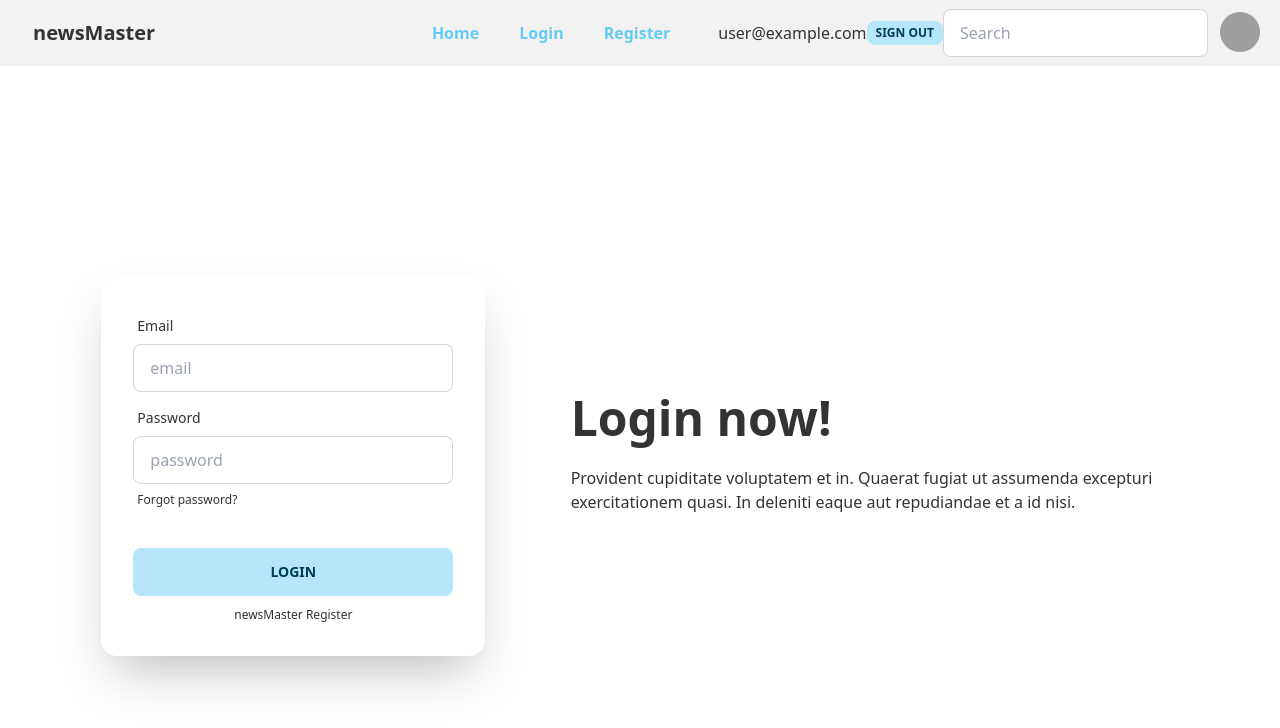
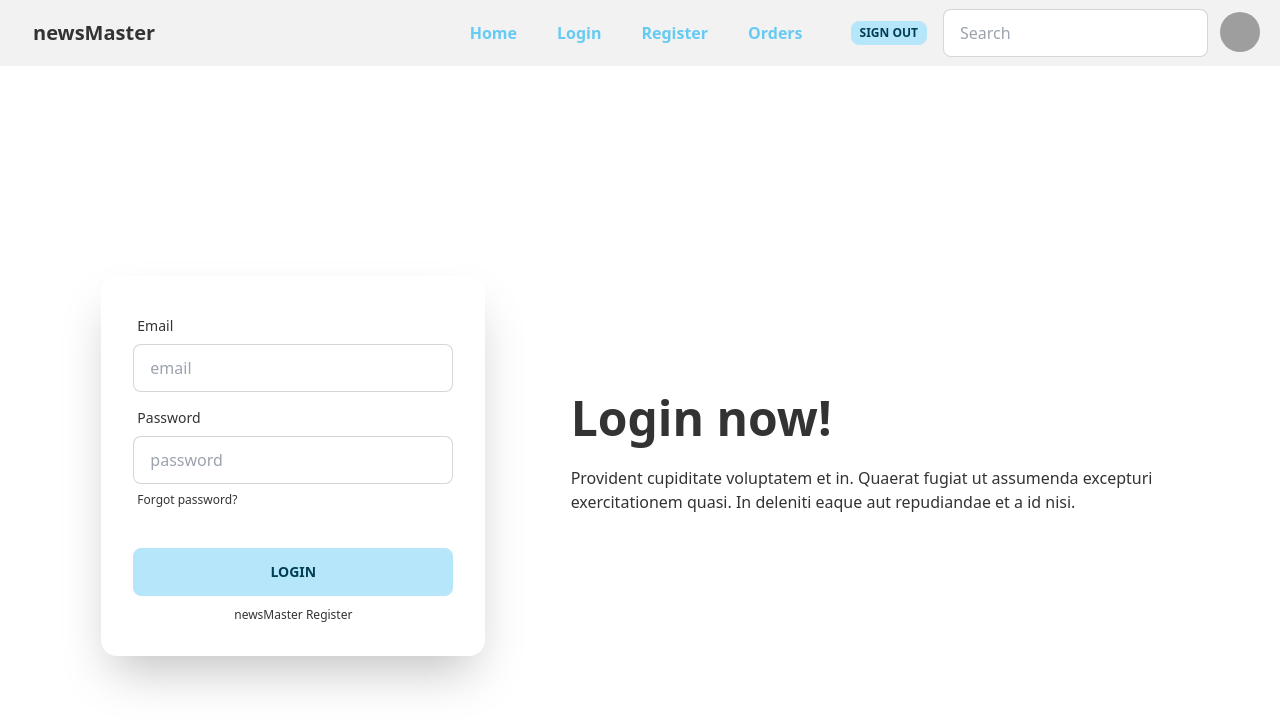
Before and after one commit to rajibrahman74/auth-firebase-context-private-route, a React (Vite) app: page /login in a window 1280 px wide. Shown: the top 728 px of the page. Built offline with nearby package versions, Linux system fonts and the light colour scheme; no server answers; sample sign-in values are in the browser's storage; grey boxes are pictures that could not be loaded.

Commit message:
[ADD]-Private-Route-and-navigate-after-login

```diff
--- a/src/Providers/AuthProviders.jsx
+++ b/src/Providers/AuthProviders.jsx
@@ -12,7 +12,11 @@ export const UserContext = createContext(null);
 const auth = getAuth(app);
 
 const AuthProviders = ({ children }) => {
-  const [user, setUser] = useState("Rajib Rahman");
+  // user state
+  const [user, setUser] = useState(null);
+
+  // loading
+  const [loading, setLoading] = useState(true);
 
   // function for createUser
   const createUser = (email, password) =>
@@ -32,6 +36,7 @@ const AuthProviders = ({ children }) => {
     const unsubscribe = onAuthStateChanged(auth, (currentUser) => {
       console.log("On auth state changed", currentUser);
       setUser(currentUser);
+      setLoading(false);
     });
     return () => {
       unsubscribe();
@@ -43,6 +48,7 @@ const AuthProviders = ({ children }) => {
     createUser,
     signInUser,
     logOut,
+    loading,
   };
 
   return (
--- a/src/components/Header.jsx
+++ b/src/components/Header.jsx
@@ -22,18 +22,21 @@ const Header = () => {
         <Link to="/">Home</Link>
         <Link to="/login">Login</Link>
         <Link to="/register">Register</Link>
+        <Link to="/orders">Orders</Link>
       </div>
       <div>
         {user ? (
           <>
-            <span>{user.email}</span>
-            <button onClick={handleLogout} className="btn btn-primary btn-xs">
+            <button
+              onClick={handleLogout}
+              className="btn btn-primary btn-xs mr-4"
+            >
               Sign out
             </button>
           </>
         ) : (
           <>
-            <button className="btn btn-primary btn-xs">
+            <button className="btn btn-primary btn-xs mr-4">
               <Link to="/login">Login</Link>
             </button>
           </>
--- /dev/null
+++ b/src/components/Orders.jsx
@@ -0,0 +1,11 @@
+import React from 'react';
+
+const Orders = () => {
+    return (
+        <div className="max-w-7xl mx-auto px-4">
+            <h2>This is orders page</h2>
+        </div>
+    );
+};
+
+export default Orders;
--- a/src/main.jsx
+++ b/src/main.jsx
@@ -7,6 +7,8 @@ import Home from "./components/Home";
 import Login from "./components/Login";
 import Register from "./components/Register";
 import AuthProviders from "./Providers/AuthProviders";
+import Orders from "./components/Orders";
+import PrivateRoutes from "./routes/PrivateRoutes";
 
 const router = createBrowserRouter([
   {
@@ -25,6 +27,14 @@ const router = createBrowserRouter([
         path: "/register",
         element: <Register />,
       },
+      {
+        path: "/orders",
+        element: (
+          <PrivateRoutes>
+            <Orders />
+          </PrivateRoutes>
+        ),
+      },
     ],
   },
 ]);
--- /dev/null
+++ b/src/routes/PrivateRoutes.jsx
@@ -0,0 +1,18 @@
+import React, { useContext } from "react";
+import { UserContext } from "../Providers/AuthProviders";
+import { Navigate } from "react-router-dom";
+
+const PrivateRoutes = ({ children }) => {
+  const { user, loading} = useContext(UserContext);
+
+  if(loading) {
+    return <progress className="progress w-56 mx-auto"></progress>
+  }
+
+  if (user) {
+    return children;
+  }
+  return <Navigate to="/login" replace={true}></Navigate>;
+};
+
+export default PrivateRoutes;
```
Also changed, not shown: src/components/Home.jsx (+2 -7 lines).
